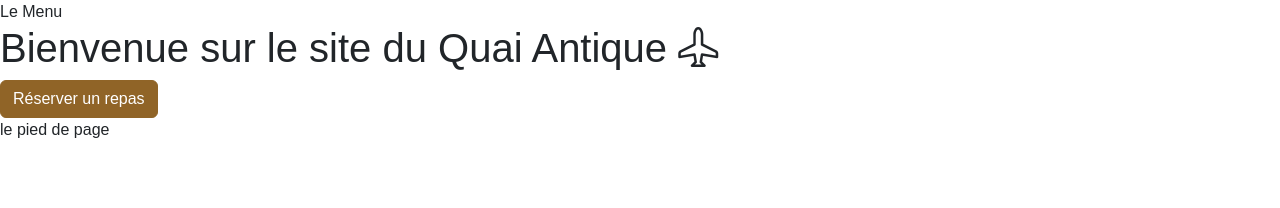
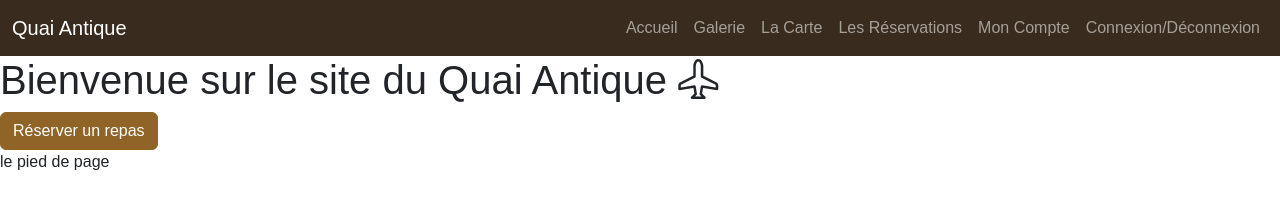
Before and after one commit to fynorel/le_quai_antique, a website with bundled scripts: page index.html in a window 1280 px wide. Built offline with nearby package versions, Linux system fonts and the light colour scheme; files whose address does not match are found by name; a web font is replaced by a local one.

Commit message:
Add site header

```diff
--- a/index.html
+++ b/index.html
@@ -11,7 +11,39 @@
     <title>Quai Antique</title>
 </head>
 <body>
-    <header>Le Menu</header>
+    <header>
+        <nav class="navbar navbar-expand-lg bg-dark" data-bs-theme="dark">
+  <div class="container-fluid">
+    <a class="navbar-brand" href="/">Quai Antique</a>
+    <button class="navbar-toggler" type="button" data-bs-toggle="collapse" data-bs-target="#navbarSupportedContent" aria-controls="navbarSupportedContent" aria-expanded="false" aria-label="Toggle navigation">
+      <span class="navbar-toggler-icon"></span>
+    </button>
+    <div class="collapse navbar-collapse" id="navbarSupportedContent">
+      <ul class="navbar-nav ms-auto mb-2 mb-lg-0">
+        <li class="nav-item">
+          <a class="nav-link" href="/">Accueil</a>
+        </li>
+        <li class="nav-item">
+          <a class="nav-link" href="#">Galerie</a>
+
+        <li class="nav-item">
+          <a class="nav-link" href="#">La Carte</a>
+        </li>
+        <li class="nav-item">
+          <a class="nav-link" href="#">Les Réservations</a>
+          <li class="nav-item">
+          <a class="nav-link" href="#">Mon Compte</a>
+        </li>
+        <li class="nav-item">
+          <a class="nav-link" href="#">Connexion/Déconnexion</a>
+        </li>
+        </li>
+      </ul>
+
+    </div>
+  </div>
+</nav>
+    </header>
 
     <main id="main-page">
         <!--le contenu de la page-->
```
